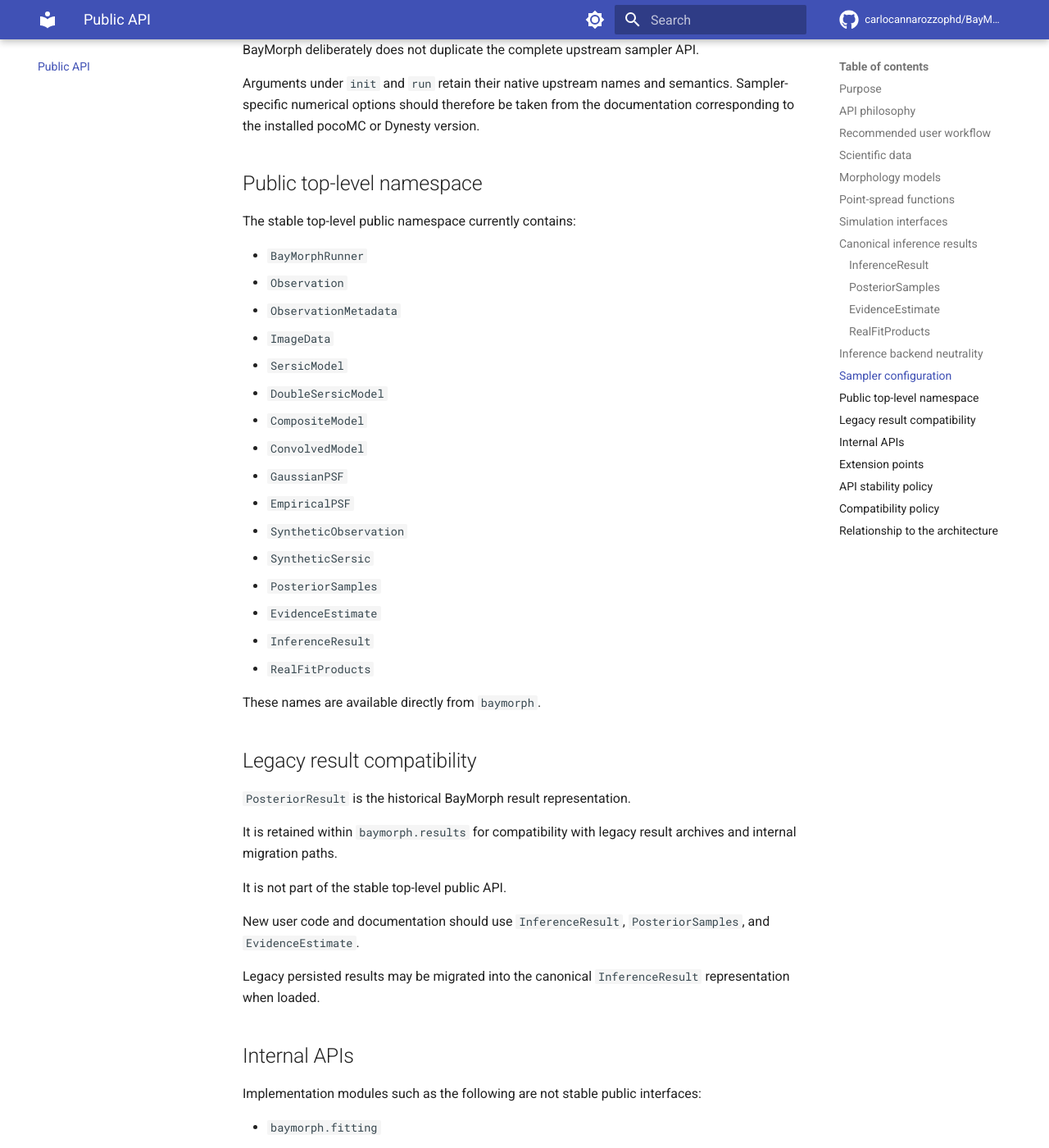
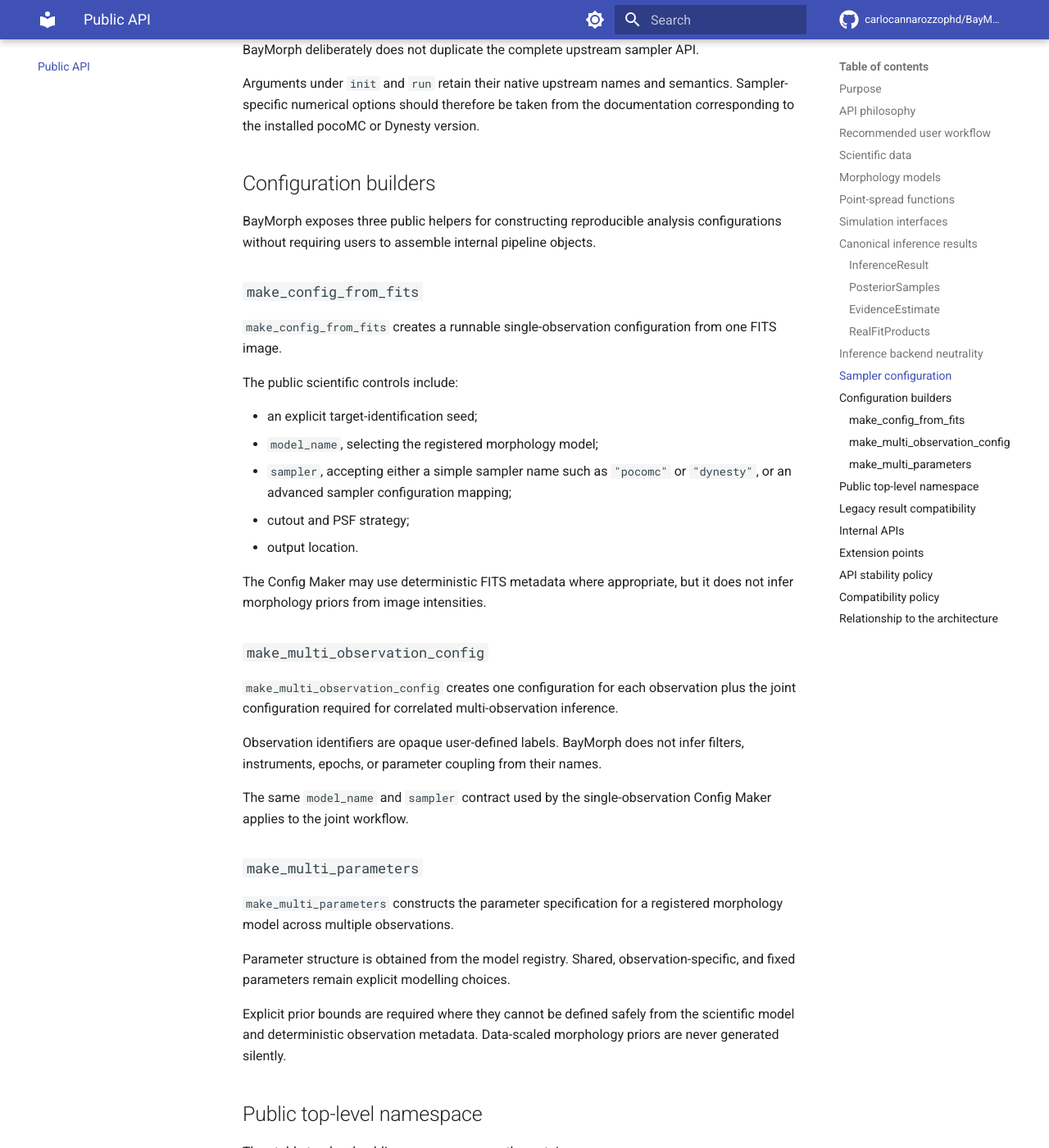
Before and after one commit to carlocannarozzophd/BayMorph, an MkDocs documentation site: the page built from docs/API.md, in a window 1280 px wide and 1400 px high, scrolled down 5392 px. Shown: the whole window at 82% size. Built offline with MkDocs 1.6.1 and Material for MkDocs 9.7.7, drawn with Linux system fonts in a browser that asks for light colours; comment, search, counter and statistics services are not loaded; some of the changed text lies outside the part shown.

Commit message:
docs: align public documentation with current workflows

```diff
--- a/docs/API.md
+++ b/docs/API.md
@@ -215,11 +215,60 @@ Arguments under `init` and `run` retain their native upstream names and
 semantics. Sampler-specific numerical options should therefore be taken from
 the documentation corresponding to the installed pocoMC or Dynesty version.
 
+## Configuration builders
+
+BayMorph exposes three public helpers for constructing reproducible analysis
+configurations without requiring users to assemble internal pipeline objects.
+
+### `make_config_from_fits`
+
+`make_config_from_fits` creates a runnable single-observation configuration
+from one FITS image.
+
+The public scientific controls include:
+
+- an explicit target-identification seed;
+- `model_name`, selecting the registered morphology model;
+- `sampler`, accepting either a simple sampler name such as `"pocomc"` or
+  `"dynesty"`, or an advanced sampler configuration mapping;
+- cutout and PSF strategy;
+- output location.
+
+The Config Maker may use deterministic FITS metadata where appropriate, but it
+does not infer morphology priors from image intensities.
+
+### `make_multi_observation_config`
+
+`make_multi_observation_config` creates one configuration for each observation
+plus the joint configuration required for correlated multi-observation
+inference.
+
+Observation identifiers are opaque user-defined labels. BayMorph does not
+infer filters, instruments, epochs, or parameter coupling from their names.
+
+The same `model_name` and `sampler` contract used by the single-observation
+Config Maker applies to the joint workflow.
+
+### `make_multi_parameters`
+
+`make_multi_parameters` constructs the parameter specification for a registered
+morphology model across multiple observations.
+
+Parameter structure is obtained from the model registry. Shared,
+observation-specific, and fixed parameters remain explicit modelling choices.
+
+Explicit prior bounds are required where they cannot be defined safely from
+the scientific model and deterministic observation metadata. Data-scaled
+morphology priors are never generated silently.
+
 ## Public top-level namespace
 
 The stable top-level public namespace currently contains:
 
 - `BayMorphRunner`
+- `make_config_from_fits`
+- `make_multi_observation_config`
+- `make_multi_parameters`
 - `Observation`
 - `ObservationMetadata`
 - `ImageData`
--- a/mkdocs.yml
+++ b/mkdocs.yml
@@ -73,6 +73,7 @@ nav:
   - Morphological Components: architecture/MORPHOLOGICAL_COMPONENTS.md
   - Pipeline: architecture/PIPELINE.md
   - Production Workflow: architecture/PRODUCTION_WORKFLOW.md
+  - Multi-Observation Workflow: architecture/MULTI_OBSERVATION_PUBLIC_WORKFLOW.md
   - Validation: architecture/VALIDATION.md
   - Architecture Decisions:
     - Policy: architecture/decisions/README.md
@@ -82,7 +83,7 @@ nav:
 - Research:
 
   - Paper Blueprint: research/PAPER_BLUEPRINT.md
-  - Multi-band Formulation: research/MULTIBAND_FORMULATION.md
+  - Multi-Observation Formulation: research/MULTIBAND_FORMULATION.md
   - Preparation-Free Multi-Observation Recovery: research/PREPARATION_FREE_MULTI_OBSERVATION_RECOVERY.md
   - Multi-Observation Simulation-Based Calibration: research/MULTI_OBSERVATION_SBC.md
   - Adaptive Rendering: research/ADAPTIVE_RENDERING.md
```
Also changed, not shown: README.md (+10 -1 lines), docs/README.md (+14 -7 lines).
